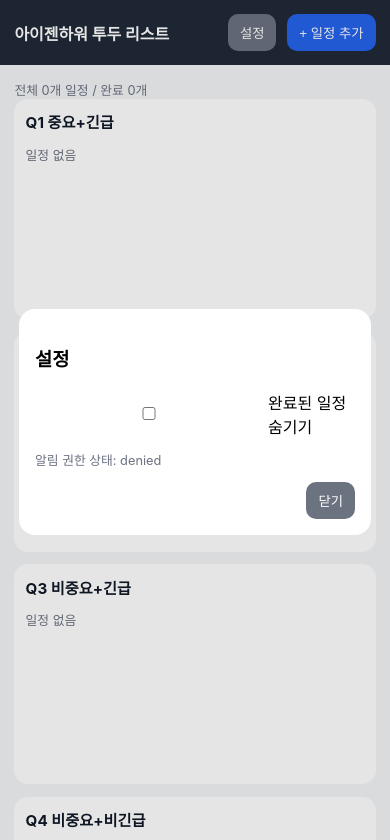
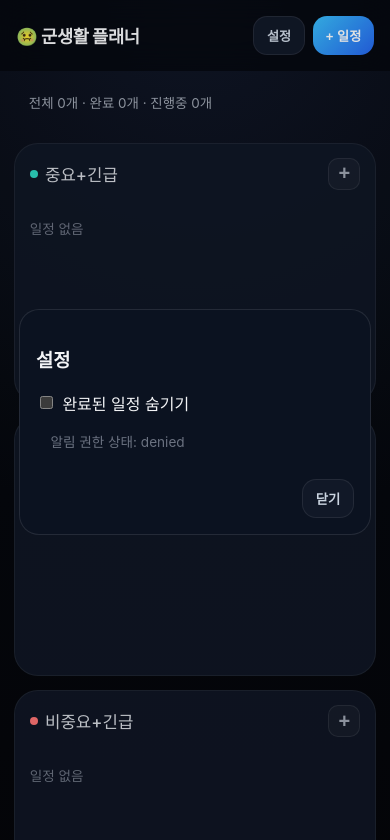
Before and after one commit to SoyRice17/test, a website: page public/index.html in a window 390 px wide. Both pictures are taken after a click on the button "설정". Shown: the top 840 px of the page. Drawn offline with Linux system fonts and the light colour scheme.

Commit message:
feat: redesign planner UI with dark mobile-focused UX

```diff
--- a/public/app.js
+++ b/public/app.js
@@ -6,6 +6,13 @@
   Q2: '중요+비긴급',
   Q3: '비중요+긴급',
   Q4: '비중요+비긴급'
+};
+
+const quadrantDotColors = {
+  Q1: '#2dd4bf',
+  Q2: '#818cf8',
+  Q3: '#f87171',
+  Q4: '#f43f5e'
 };
 
 let tasks = load(STORAGE_KEY, []);
@@ -95,7 +102,15 @@
   Object.entries(quadrantMeta).forEach(([code, label]) => {
     const section = document.createElement('section');
     section.className = 'quadrant';
-    section.innerHTML = `<h2>${code} ${label}</h2>`;
+    section.innerHTML = `
+      <div class="quadrant-head">
+        <div class="quadrant-title">
+          <span class="quadrant-dot" style="background:${quadrantDotColors[code]}"></span>
+          <h2>${label}</h2>
+        </div>
+        <button class="icon-btn" data-action="quick-add" data-quadrant="${code}" aria-label="${label}에 일정 추가">+</button>
+      </div>
+    `;
 
     const list = sortTasks(visible.filter((t) => t.quadrant === code));
     if (list.length === 0) {
@@ -113,7 +128,7 @@
         <div class="task-head">
           <input type="checkbox" ${task.isCompleted ? 'checked' : ''} data-action="toggle" data-id="${task.id}" />
           <span class="task-title">${escapeHtml(task.title)}</span>
-          <button data-action="edit" data-id="${task.id}" class="secondary">수정</button>
+          <button data-action="edit" data-id="${task.id}" class="edit-btn">수정</button>
         </div>
         ${task.description ? `<p class="task-desc">${escapeHtml(task.description)}</p>` : ''}
         <p class="task-meta">${task.date || '날짜없음'} ${task.time || ''} · ${repeatText(task)} · 체크리스트 ${subDone}/${task.subtasks.length}</p>
@@ -125,14 +140,14 @@
     quadrantsEl.appendChild(section);
   });
 
-  statusEl.textContent = `전체 ${tasks.length}개 일정 / 완료 ${tasks.filter((t) => t.isCompleted).length}개`;
+  statusEl.textContent = `전체 ${tasks.length}개 · 완료 ${tasks.filter((t) => t.isCompleted).length}개 · 진행중 ${tasks.filter((t) => !t.isCompleted).length}개`;
 }
 
 function escapeHtml(str) {
   return str.replace(/[&<>"]/g, (c) => ({ '&': '&amp;', '<': '&lt;', '>': '&gt;', '"': '&quot;' }[c]));
 }
 
-function openTaskDialog(task) {
+function openTaskDialog(task, presetQuadrant) {
   form.reset();
   document.getElementById('subtask-editor').innerHTML = '';
   document.getElementById('weekly-days').innerHTML = '';
@@ -163,6 +178,8 @@
       if (el) el.checked = true;
     });
     task.subtasks.forEach(addSubtaskInput);
+  } else if (presetQuadrant) {
+    document.getElementById('quadrant').value = presetQuadrant;
   }
 
   updateRepeatVisibility();
@@ -281,6 +298,10 @@
 
 quadrantsEl.addEventListener('click', (e) => {
   const target = e.target;
+  if (target.dataset.action === 'quick-add') {
+    openTaskDialog(null, target.dataset.quadrant);
+    return;
+  }
   const id = target.dataset.id;
   const action = target.dataset.action;
   if (!id || !action) return;
--- a/public/index.html
+++ b/public/index.html
@@ -3,82 +3,125 @@
   <head>
     <meta charset="UTF-8" />
     <meta name="viewport" content="width=device-width, initial-scale=1.0" />
-    <meta name="theme-color" content="#1f2937" />
+    <meta name="theme-color" content="#05070c" />
     <link rel="manifest" href="/manifest.json" />
     <title>아이젠하워 투두 리스트</title>
     <style>
-      :root { color-scheme: light; }
+      :root { color-scheme: dark; }
       * { box-sizing: border-box; }
       body {
         font-family: -apple-system, BlinkMacSystemFont, "Segoe UI", Roboto, sans-serif;
         margin: 0;
-        background: #f3f4f6;
-        color: #111827;
+        background: radial-gradient(circle at top, #0f1626 0%, #05070c 42%, #030406 100%);
+        color: #f3f4f6;
       }
       header {
         position: sticky;
         top: 0;
         z-index: 10;
-        background: #1f2937;
-        color: #fff;
-        padding: 0.9rem;
+        backdrop-filter: blur(16px);
+        background: rgba(5, 7, 12, 0.7);
+        padding: 1rem;
         display: flex;
         justify-content: space-between;
         align-items: center;
       }
-      h1 { font-size: 1rem; margin: 0; }
-      .header-actions button { margin-left: 0.4rem; }
+      h1 { font-size: 1.3rem; margin: 0; font-weight: 800; letter-spacing: -0.02em; }
+      .header-actions { display: flex; gap: 0.5rem; }
       button {
+        border: 1px solid rgba(255, 255, 255, 0.08);
+        border-radius: 14px;
+        padding: 0.55rem 0.8rem;
+        cursor: pointer;
+        background: #1f2937;
+        color: #f9fafb;
+        font-weight: 600;
+      }
+      button.primary {
+        background: linear-gradient(135deg, #38bdf8, #2563eb);
         border: 0;
-        border-radius: 10px;
-        padding: 0.55rem 0.75rem;
-        cursor: pointer;
-        background: #2563eb;
-        color: #fff;
       }
-      button.secondary { background: #6b7280; }
-      button.danger { background: #dc2626; }
-      main { padding: 0.9rem; max-width: 980px; margin: 0 auto; }
+      button.secondary { background: #111827; color: #cbd5e1; }
+      button.danger { background: #7f1d1d; border: 1px solid #991b1b; }
+      main { padding: 0.9rem; max-width: 1100px; margin: 0 auto; }
+      #status {
+        margin: 0.25rem 0 1rem;
+        color: #9ca3af;
+        font-size: 0.84rem;
+      }
       .grid {
         display: grid;
-        grid-template-columns: repeat(auto-fit, minmax(230px, 1fr));
-        gap: 0.8rem;
+        grid-template-columns: repeat(auto-fit, minmax(240px, 1fr));
+        gap: 0.85rem;
       }
       .quadrant {
-        background: #fff;
-        border-radius: 14px;
-        padding: 0.7rem;
-        min-height: 220px;
+        background: rgba(17, 24, 39, 0.85);
+        border: 1px solid rgba(255, 255, 255, 0.06);
+        border-radius: 24px;
+        min-height: 320px;
+        overflow: hidden;
       }
-      .quadrant h2 { font-size: 0.95rem; margin: 0 0 0.5rem 0; }
+      .quadrant-head {
+        display: flex;
+        align-items: center;
+        justify-content: space-between;
+        padding: 0.9rem 0.9rem 0.7rem;
+      }
+      .quadrant-title { display: flex; align-items: center; gap: 0.45rem; }
+      .quadrant-dot {
+        width: 8px;
+        height: 8px;
+        border-radius: 999px;
+      }
+      .quadrant h2 { font-size: 1.05rem; margin: 0; color: #d1d5db; font-weight: 500; }
+      .icon-btn {
+        width: 32px;
+        height: 32px;
+        border-radius: 10px;
+        padding: 0;
+        background: rgba(255,255,255,0.03);
+        color: #9ca3af;
+        font-size: 1.25rem;
+      }
       .task-card {
-        border: 1px solid #e5e7eb;
+        border-top: 1px solid rgba(255, 255, 255, 0.06);
+        padding: 0.9rem;
+        background: rgba(2, 6, 23, 0.25);
+      }
+      .task-head { display: flex; align-items: center; gap: 0.45rem; }
+      .task-title { font-weight: 650; flex: 1; font-size: 1.05rem; color: #f3f4f6; }
+      .completed .task-title { text-decoration: line-through; opacity: 0.48; }
+      .task-meta { font-size: 0.83rem; color: #9ca3af; margin: 0.4rem 0 0; line-height: 1.35; }
+      .task-desc { font-size: 0.9rem; margin: 0.35rem 0 0; color: #d1d5db; }
+      .subtask-list { padding-left: 1rem; margin: 0.4rem 0 0; font-size: 0.82rem; color: #cbd5e1; }
+      .edit-btn {
+        background: transparent;
+        border: 1px solid rgba(255, 255, 255, 0.08);
+        color: #9ca3af;
+        padding: 0.3rem 0.5rem;
+        border-radius: 8px;
+        font-size: 0.72rem;
+      }
+      input, textarea, select {
+        width: 100%;
+        border: 1px solid #374151;
         border-radius: 10px;
-        padding: 0.55rem;
-        margin-bottom: 0.5rem;
-        background: #f9fafb;
+        padding: 0.52rem;
+        background: #0b1220;
+        color: #f3f4f6;
       }
-      .task-head { display: flex; align-items: center; gap: 0.4rem; }
-      .task-title { font-weight: 600; flex: 1; }
-      .completed .task-title { text-decoration: line-through; opacity: 0.6; }
-      .task-meta { font-size: 0.78rem; color: #4b5563; margin: 0.35rem 0; }
-      .task-desc { font-size: 0.82rem; margin: 0.3rem 0; }
-      .subtask-list { padding-left: 1rem; margin: 0.3rem 0; font-size: 0.8rem; }
+      input[type='checkbox'] { width: auto; accent-color: #38bdf8; }
       dialog {
         width: min(680px, 96vw);
-        border: 0;
-        border-radius: 16px;
+        border: 1px solid rgba(255,255,255,0.1);
+        border-radius: 20px;
         padding: 0;
+        background: #0b1220;
+        color: #f3f4f6;
       }
       .dialog-body { padding: 1rem; }
       .field { margin-bottom: 0.7rem; }
-      .field label { display: block; font-size: 0.82rem; margin-bottom: 0.2rem; }
-      input, textarea, select {
-        width: 100%;
-        border: 1px solid #d1d5db;
-        border-radius: 8px;
-        padding: 0.45rem;
-      }
+      .field label { display: block; font-size: 0.82rem; margin-bottom: 0.25rem; color: #9ca3af; }
       .inline { display: flex; gap: 0.5rem; }
       .inline > * { flex: 1; }
       .row { display: flex; align-items: center; gap: 0.4rem; margin-bottom: 0.4rem; }
@@ -90,19 +133,25 @@
         transform: translateX(-50%);
         background: #111827;
         color: #fff;
-        border-radius: 8px;
-        padding: 0.6rem 0.8rem;
+        border-radius: 12px;
+        padding: 0.6rem 0.85rem;
         display: none;
+        border: 1px solid rgba(255,255,255,0.08);
       }
-      .muted { color: #6b7280; font-size: 0.8rem; }
+      .muted { color: #6b7280; font-size: 0.85rem; padding: 0.2rem 0.9rem 0.9rem; }
+      @media (max-width: 620px) {
+        h1 { font-size: 1.1rem; }
+        .header-actions button { font-size: 0.82rem; }
+        .quadrant { min-height: 260px; }
+      }
     </style>
   </head>
   <body>
     <header>
-      <h1>아이젠하워 투두 리스트</h1>
+      <h1>🤢 군생활 플래너</h1>
       <div class="header-actions">
         <button id="btn-settings" class="secondary">설정</button>
-        <button id="btn-add">+ 일정 추가</button>
+        <button id="btn-add" class="primary">+ 일정</button>
       </div>
     </header>
 
@@ -154,7 +203,7 @@
           </div>
           <div>
             <button type="button" class="secondary" id="btn-cancel">취소</button>
-            <button type="submit">저장</button>
+            <button type="submit" class="primary">저장</button>
           </div>
         </div>
       </form>
```
